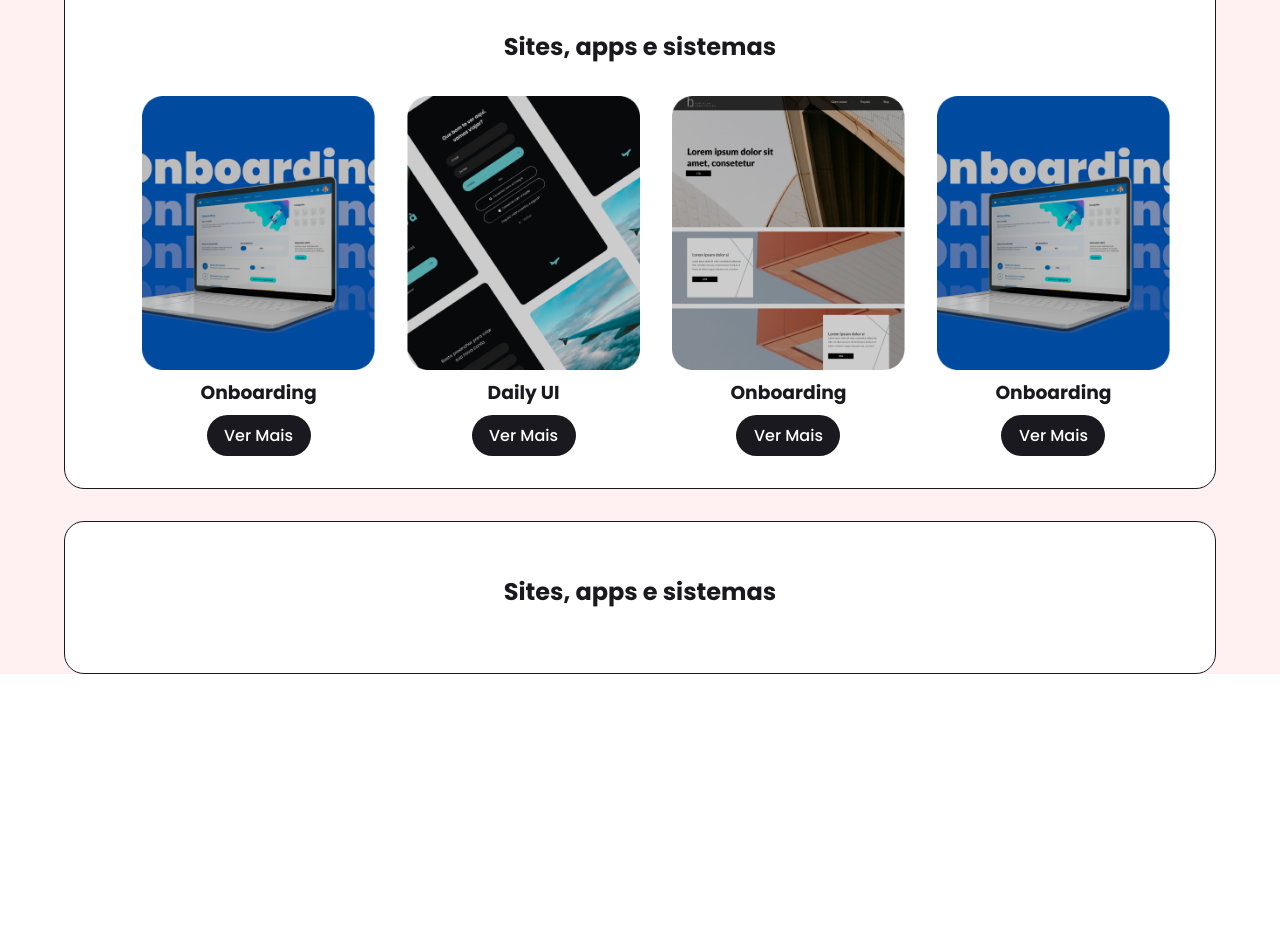
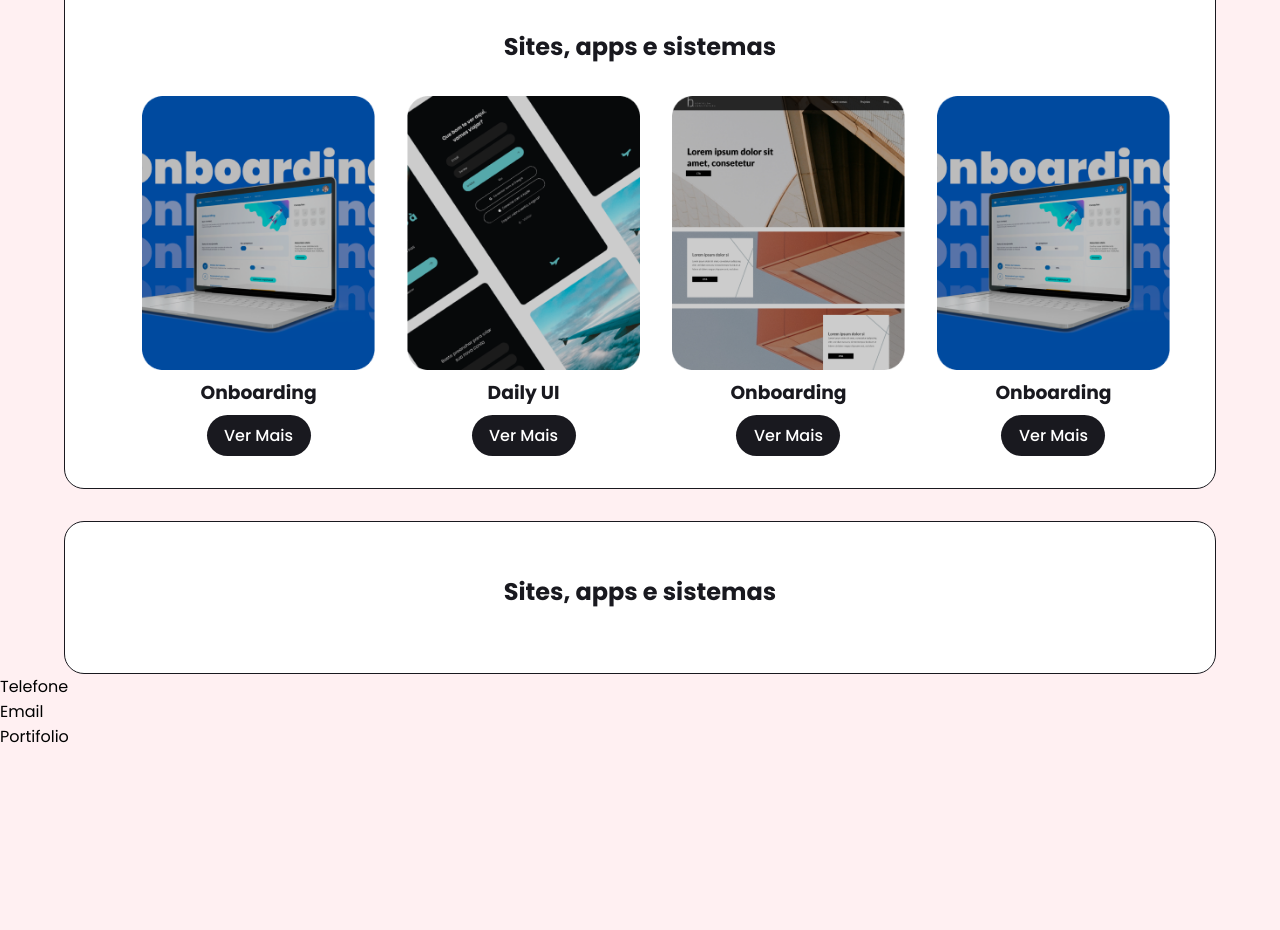
Before and after one commit to BiancaPontes/oibianca, a plain HTML site: page index.html in a window 1280 px wide. Shown: the part 811-1741 px from the top of the page. Before the commit the page ends 1485 px from the top, so only its background shows below. Drawn offline with Linux system fonts and the light colour scheme.

Commit message:
Ajustes_Rodapé

```diff
--- a/index.html
+++ b/index.html
@@ -83,7 +83,16 @@
 
         </div>
     </main>
-    <footer></footer>
+    <footer>
+        <div class="contatos">
+            <ul>
+                <li> Telefone</li>
+                <li> Email</li>
+                <li> Portifolio</li>
+            </ul>
+        </div>
+        <div class="logo_rodape"></div>
+    </footer>
 </body>
 
 </html>
--- a/style.css
+++ b/style.css
@@ -123,3 +123,19 @@
 .item-projeto{
  gap: 0.5rem;
 }
+
+.contatos{
+    width: 50%;
+    height: 16rem;
+    background-color: var(--cor-primaria);
+}
+
+.logo_rodape{
+    width: 50%;
+    height: 16rem;
+    background-color: var(--cor-primaria);
+}
+
+footer{
+    display: flex;
+}
```
